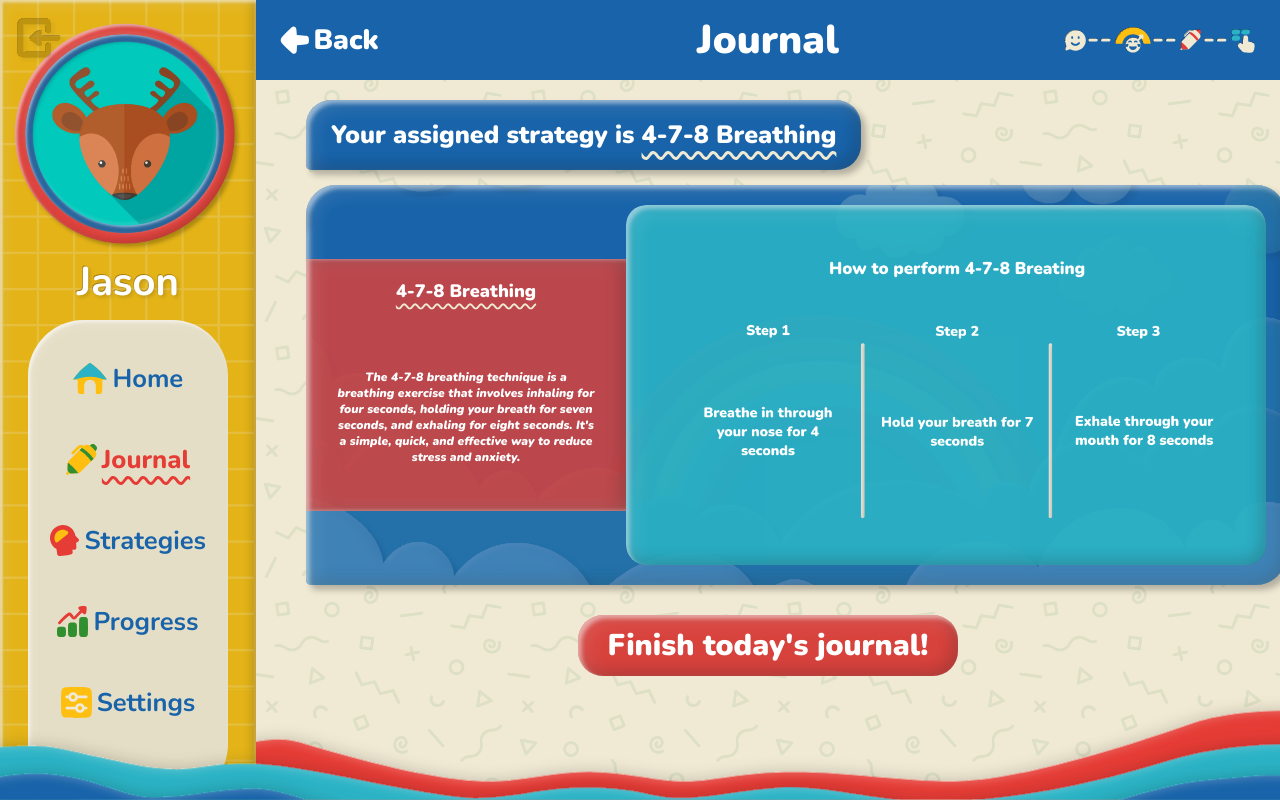
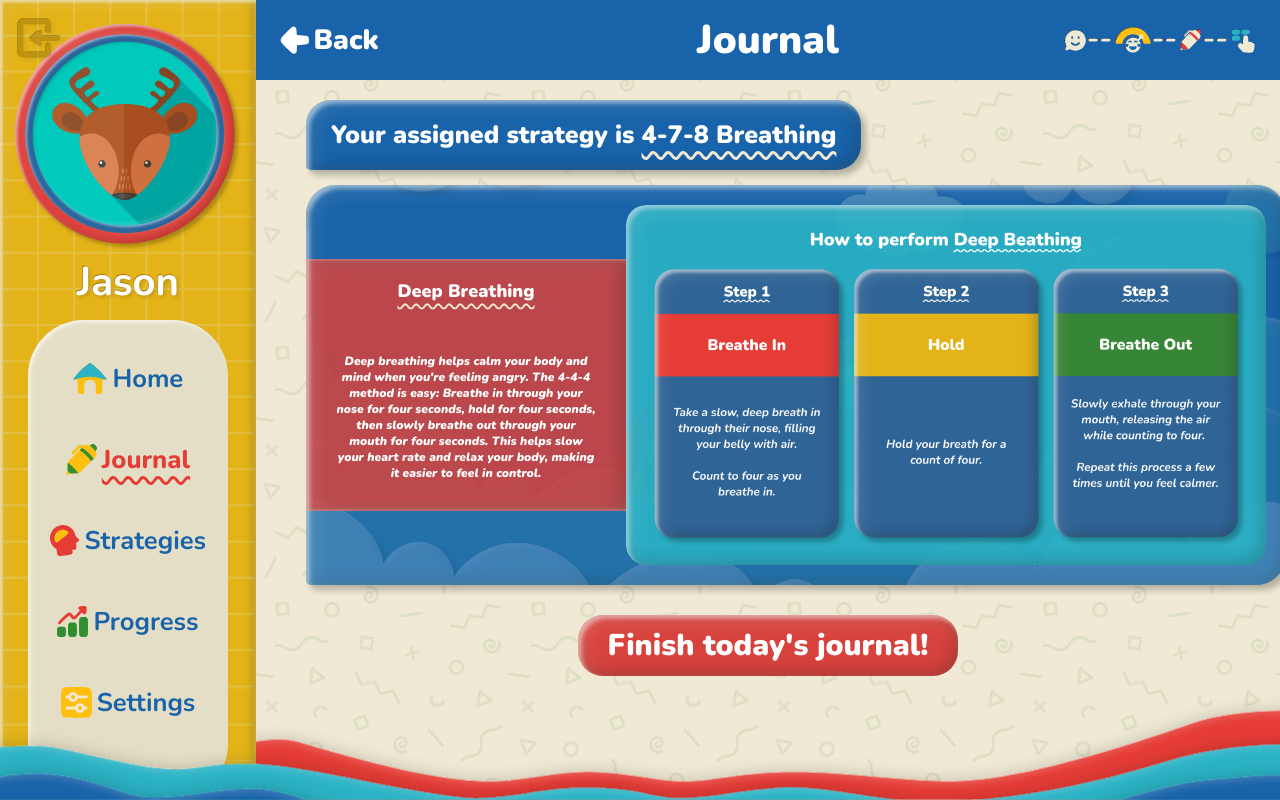
Before and after one commit to DakotaPennwest/Team-Workaholics-Capstone, a PHP site: page /journalAssignedStrategy.html in a window 1280 px wide. Run offline with PHP 8.4, Linux system fonts and the light colour scheme; data that the repository does not hold is empty.

Commit message:
Added all the step walkthroughs for all coping strategies
- Added new designed step pictures for all the strategies we currently have
- updated the template strategy in the strategiesCurrentStrategy.html and journalAssignedStrategy.html pages to have this new design

```diff
--- a/journalAssignedStrategy.html
+++ b/journalAssignedStrategy.html
@@ -107,20 +107,20 @@
 
                         <div class="strategy-info-box">
                            <div class="strategy-info-strategy-name" id="strategyName">
-                                4-7-8 Breathing
+                                Deep Breathing
                            </div>
                            <div class="strategy-info-strategy-description" id="strategyDescription">
-                            The 4-7-8 breathing technique is a breathing exercise that involves
-                            inhaling for four seconds, holding your breath
-                            for seven seconds, and exhaling for eight seconds.
-                            It's a simple, quick, and effective way to reduce stress and anxiety.
+                            Deep breathing helps calm your body and mind when you're feeling angry.
+                            The 4-4-4 method is easy: Breathe in through your nose for four seconds,
+                            hold for four seconds, then slowly breathe out through your mouth for four seconds.
+                            This helps slow your heart rate and relax your body, making it easier to feel in control.
                            </div>
                         </div>
 
                     </div>
 
                     <div class="right-content-container">
-                        <img src="./images/strategySteps/478BreathingSteps.png" alt="Steps" class="strategy-Steps">
+                        <img src="./images/strategySteps/deepBreathing.png" alt="Steps" class="strategy-Steps">
                     </div>
 
                 </div>
--- a/styles/journalAssignedStrategy.css
+++ b/styles/journalAssignedStrategy.css
@@ -161,7 +161,7 @@
     justify-content: center;
     display: flex;
     overflow: hidden;
-    padding: 15px;          /* Added padding */
+    padding: 5px;          /* Added padding */
     box-sizing: border-box; /* Ensure padding is included in width/height */
 }
 
--- a/styles/strategiesCurrentStrategy.css
+++ b/styles/strategiesCurrentStrategy.css
@@ -117,7 +117,7 @@
     justify-content: center;
     display: flex;
     overflow: hidden;
-    padding: 15px;          /* Added padding */
+    padding: 5px;          /* Added padding */
     box-sizing: border-box; /* Ensure padding is included in width/height */
 }
 
```
Also changed, not shown: strategiesCurrentStrategy.html (+6 -6 lines), images/strategySteps/congitiveReframing.png (added), images/strategySteps/deepBreathing.png (added), images/strategySteps/expressingGratitude.png (added), images/strategySteps/groundingTechniques.png (added), images/strategySteps/guidedVisualization.png (added), images/strategySteps/positiveAffirmations.png (added).
